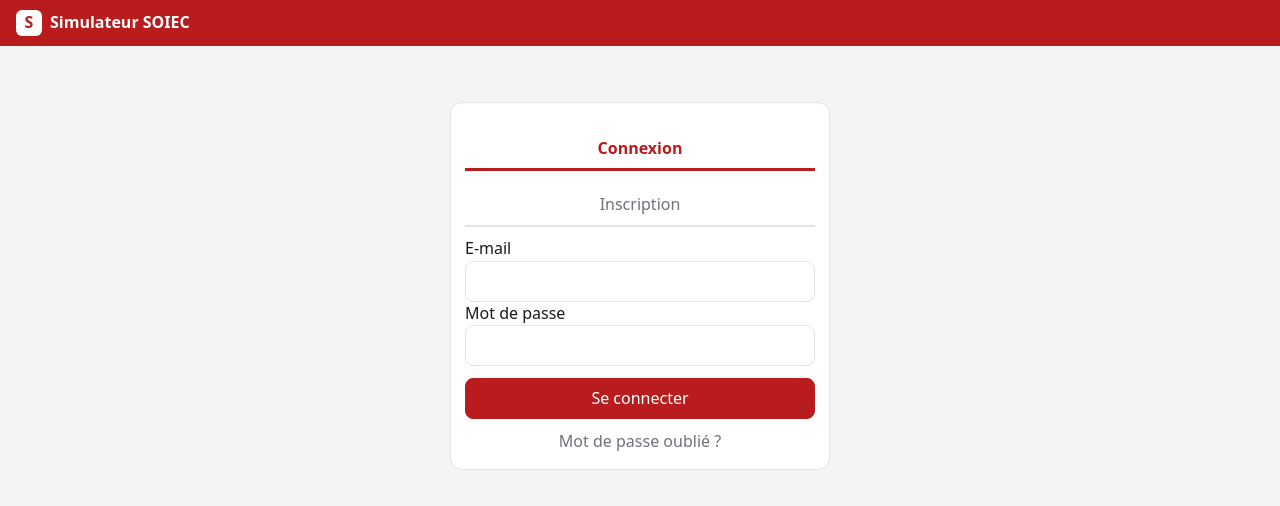
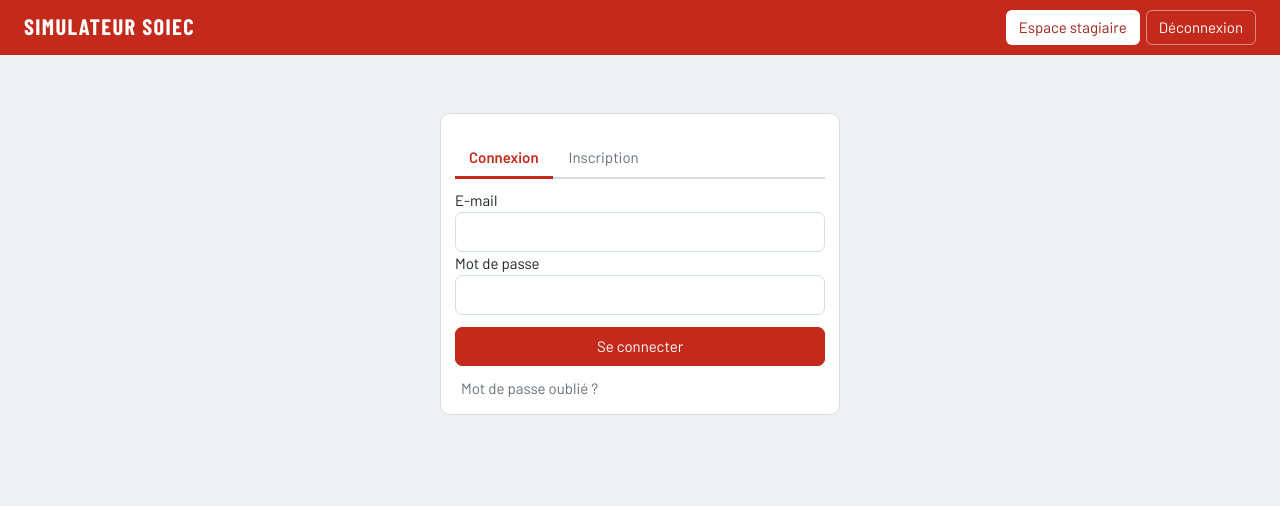
Before and after one commit to Dadou13270/DST, a React (Vite) app: page /connexion in a window 1280 px wide. Shown: the top 506 px of the page. Built offline with nearby package versions, Linux system fonts and the light colour scheme; no server answers; the database is empty; sample sign-in values are in the browser's storage.

Commit message:
Add files via upload

```diff
--- a/index.html
+++ b/index.html
@@ -3,7 +3,9 @@
   <head>
     <meta charset="UTF-8" />
     <meta name="viewport" content="width=device-width, initial-scale=1.0" />
-    <meta name="theme-color" content="#b91c1c" />
+    <meta name="theme-color" content="#c42a1c" />
+    <link rel="preconnect" href="https://fonts.googleapis.com" />
+    <link rel="stylesheet" href="https://fonts.googleapis.com/css2?family=Barlow+Condensed:wght@600;700&family=Barlow:wght@400;500;600&family=IBM+Plex+Mono:wght@500&display=swap" />
     <title>Simulateur SOIEC</title>
   </head>
   <body>
--- a/src/components/Layout.jsx
+++ b/src/components/Layout.jsx
@@ -1,15 +1,28 @@
-import { Link } from "react-router-dom";
+import { Link, useLocation } from "react-router-dom";
+import { useAuth } from "../lib/auth";
 
-export default function Layout({ children, right, wide }) {
+// Bandeau commun : Espace stagiaire / Espace admin (si admin) / nom / déconnexion.
+export default function Layout({ children, extra }) {
+  const { user, profil, isAdmin, logout } = useAuth() || {};
+  const { pathname } = useLocation();
+  const adm = pathname.startsWith("/admin");
   return (
     <>
       <header className="top">
-        <Link to="/" className="brand">
-          <span className="logo">S</span> Simulateur SOIEC
-        </Link>
-        <nav>{right}</nav>
+        <Link to="/" className="brand">Simulateur SOIEC</Link>
+        <nav>
+          {extra}
+          {user && (
+            <>
+              <Link to="/" className={adm ? "navbtn" : "navbtn on"}>Espace stagiaire</Link>
+              {isAdmin && <Link to="/admin" className={adm ? "navbtn on" : "navbtn"}>Espace admin</Link>}
+              {profil?.nom && <span className="who">{profil.nom}</span>}
+              <button className="navbtn" onClick={logout}>Déconnexion</button>
+            </>
+          )}
+        </nav>
       </header>
-      <main className={wide ? "wrap wide" : "wrap"}>{children}</main>
+      <main className="wrap">{children}</main>
     </>
   );
 }
--- a/src/pages/Admin.jsx
+++ b/src/pages/Admin.jsx
@@ -1,5 +1,5 @@
 import { useState } from "react";
-import { Link, Outlet } from "react-router-dom";
+import { Link, Outlet, useLocation } from "react-router-dom";
 import { signInWithEmailAndPassword } from "firebase/auth";
 import Layout from "../components/Layout";
 import { auth, configured } from "../firebase";
@@ -7,6 +7,7 @@ import { useAuth } from "../lib/auth";
 
 export default function AdminGate() {
   const { user, isAdmin, loading, logout } = useAuth();
+  const { pathname } = useLocation();
   const [email, setEmail] = useState("");
   const [pwd, setPwd] = useState("");
   const [err, setErr] = useState("");
@@ -74,6 +75,10 @@ export default function AdminGate() {
         </>
       }
     >
+      <div className="tabs">
+        <Link to="/admin" className="tablink"><button className={pathname === "/admin" || pathname.startsWith("/admin/scenario") ? "on" : ""}>Scénarios</button></Link>
+        <Link to="/admin/utilisateurs" className="tablink"><button className={pathname.startsWith("/admin/utilisateurs") ? "on" : ""}>Utilisateurs</button></Link>
+      </div>
       <Outlet />
     </Layout>
   );
--- a/src/pages/Player.jsx
+++ b/src/pages/Player.jsx
@@ -197,12 +197,11 @@ export default function Player() {
   /* ---------- Exercice ---------- */
   return (
     <Layout
-      wide
-      right={
+      extra={
         <>
           {remaining !== null && <span className={remaining < 0 ? "timer late" : "timer"}>{fmt(remaining)}</span>}
           {remaining === null && <span className="timer">{fmt(elapsed)}</span>}
-          <Link to="/">Quitter</Link>
+          <Link to="/" className="navbtn">Quitter</Link>
         </>
       }
     >
--- a/src/styles.css
+++ b/src/styles.css
@@ -1,78 +1,89 @@
 :root {
-  --bg: #f4f4f5; --card: #fff; --txt: #18181b; --mut: #71717a; --line: #e4e4e7;
-  --red: #b91c1c; --red-d: #991b1b; --ok: #15803d; --warn: #fef3c7;
+  --bg:#eef0f2; --card:#ffffff; --ink:#1b2127; --txt:#1b2127; --mut:#667079; --line:#d8dde1;
+  --red:#c42a1c; --red-d:#9d2015; --ok:#16794a; --warn:#fdf1d6; --soft:#f5f6f7;
+  --f-d:"Barlow Condensed","Arial Narrow",sans-serif; --f-b:"Barlow",system-ui,sans-serif; --f-m:"IBM Plex Mono",ui-monospace,monospace;
 }
 @media (prefers-color-scheme: dark) {
-  :root { --bg: #18181b; --card: #27272a; --txt: #f4f4f5; --mut: #a1a1aa; --line: #3f3f46; --warn: #422006; }
+  :root { --bg:#14181c; --card:#1e2429; --ink:#eceff1; --txt:#eceff1; --mut:#97a2ab; --line:#333c43; --red:#e0483a; --red-d:#c42a1c; --ok:#4cc38a; --warn:#3b3014; --soft:#262d33; color-scheme: dark; }
 }
 * { box-sizing: border-box; }
-body { margin: 0; font-family: system-ui, -apple-system, "Segoe UI", sans-serif; background: var(--bg); color: var(--txt); line-height: 1.45; }
-h1 { font-size: 1.5rem; margin: .4rem 0; } h2 { font-size: 1.2rem; margin: .2rem 0 .6rem; } h3 { font-size: 1rem; margin: .8rem 0 .3rem; }
+body { margin: 0; background: var(--bg); color: var(--ink); font: 15px/1.5 var(--f-b); padding-bottom: 32px; }
+h1, h2, h3 { font-family: var(--f-d); letter-spacing: .02em; margin: 0; line-height: 1.1; }
+h1 { font-size: 2rem; margin: .3rem 0; } h2 { font-size: 1.45rem; } h3 { font-size: 1.15rem; margin-top: 14px; }
 a { color: inherit; } code { background: var(--line); padding: 1px 5px; border-radius: 4px; }
 .muted { color: var(--mut); } small.muted { font-weight: 400; margin-left: 6px; }
-.err { color: #dc2626; } .ok-txt { color: var(--ok); }
-.pre { white-space: pre-wrap; }
+.err { color: #d6382a; } .ok-txt { color: var(--ok); } .pre { white-space: pre-wrap; }
+:focus-visible { outline: 2px solid var(--red); outline-offset: 2px; }
 
-.top { display: flex; justify-content: space-between; align-items: center; padding: 10px 16px; background: var(--red); color: #fff; position: sticky; top: 0; z-index: 10; }
-.top nav { display: flex; gap: 14px; align-items: center; }
-.top a, .top .link { color: #fff; text-decoration: none; }
+/* bandeau */
+.top { display: flex; justify-content: space-between; align-items: center; gap: 12px; flex-wrap: wrap; padding: 10px 24px; background: var(--red); color: #fff; position: sticky; top: 0; z-index: 10; }
+.brand { font-family: var(--f-d); font-size: 1.4rem; font-weight: 700; letter-spacing: .06em; text-transform: uppercase; text-decoration: none; }
+.top nav { display: flex; gap: 6px; align-items: center; flex-wrap: wrap; }
+.navbtn, .top .link { background: transparent; color: #fff; border: 1px solid rgba(255,255,255,.45); padding: 5px 12px; border-radius: 6px; font: inherit; cursor: pointer; text-decoration: none; }
+.navbtn.on { background: #fff; color: var(--red-d); }
+.who { padding: 0 8px; opacity: .95; }
 .link { background: none; border: 0; font: inherit; cursor: pointer; }
-.brand { font-weight: 700; display: flex; align-items: center; gap: 8px; }
-.logo { background: #fff; color: var(--red); width: 26px; height: 26px; border-radius: 6px; display: grid; place-items: center; font-weight: 800; }
-.wrap { max-width: 900px; margin: 0 auto; padding: 16px; } .wrap.wide { max-width: 1280px; }
+.timer { font-family: var(--f-m); background: rgba(0,0,0,.25); padding: 3px 10px; border-radius: 6px; } .timer.late { background: #f5b82e; color: #000; }
 
-.card { background: var(--card); border: 1px solid var(--line); border-radius: 12px; padding: 14px; margin: 10px 0; }
+/* page large */
+.wrap { max-width: 1480px; margin: 0 auto; padding: 18px 24px; }
+
+.card { background: var(--card); border: 1px solid var(--line); border-radius: 10px; padding: 14px; margin: 10px 0; min-width: 0; }
 .card.warn { background: var(--warn); }
 .row { display: flex; gap: 8px; align-items: center; flex-wrap: wrap; } .row.between { justify-content: space-between; } .row.end { justify-content: flex-end; margin-top: 10px; }
-.grow { flex: 1; }
+.grow { flex: 1; min-width: 0; }
 .cols { display: grid; grid-template-columns: 1fr 1fr; gap: 10px; }
 
-.btn { border: 1px solid var(--line); background: var(--card); color: var(--txt); padding: 8px 12px; border-radius: 8px; cursor: pointer; font: inherit; text-decoration: none; display: inline-block; }
+.btn { border: 1px solid var(--line); background: var(--card); color: var(--ink); padding: 7px 13px; border-radius: 7px; cursor: pointer; font: inherit; text-decoration: none; display: inline-block; }
 .btn:hover { border-color: var(--red); }
 .btn.primary { background: var(--red); border-color: var(--red); color: #fff; } .btn.primary:hover { background: var(--red-d); }
-.btn.danger { color: #dc2626; } .btn.big { padding: 12px 20px; font-size: 1.05rem; margin-top: 8px; }
+.btn.danger { color: #d6382a; } .btn.big { padding: 11px 22px; font-size: 1.05rem; margin-top: 10px; }
 .btn:disabled { opacity: .6; }
-.tag { background: var(--line); border-radius: 99px; padding: 2px 10px; font-size: .8rem; } .tag.ok { background: #bbf7d0; color: #14532d; }
+.tag { display: inline-block; background: var(--soft); border: 1px solid var(--line); border-radius: 99px; padding: 1px 10px; font-size: .78rem; }
+.tag.ok { color: var(--ok); border-color: var(--ok); }
 
-input, textarea, select { width: 100%; padding: 8px 10px; border: 1px solid var(--line); border-radius: 8px; background: var(--card); color: var(--txt); font: inherit; }
-select { width: auto; } textarea { resize: vertical; }
-.form label { display: block; margin: 10px 0 4px; font-weight: 600; font-size: .92rem; }
+input, textarea, select { width: 100%; padding: 8px 10px; border: 1px solid var(--line); border-radius: 7px; background: var(--card); color: var(--ink); font: inherit; }
+select { width: auto; max-width: 100%; } textarea { resize: vertical; } input[type=checkbox] { width: auto; }
+.form label { display: block; margin: 12px 0 4px; font-weight: 600; font-size: .9rem; }
 .form label.check, label.check { display: flex; gap: 8px; align-items: center; font-weight: 500; } .check input { width: auto; }
 
-.grid { display: grid; grid-template-columns: repeat(auto-fill, minmax(260px, 1fr)); gap: 14px; }
-.scn { text-decoration: none; padding: 0; overflow: hidden; display: block; } .scn:hover { border-color: var(--red); }
-.scn img, .scn .ph { width: 100%; height: 150px; object-fit: cover; display: block; } .scn-body { padding: 12px; }
-.ph { background: var(--line); color: var(--mut); display: grid; place-items: center; } .ph.tall { height: 220px; border-radius: 8px; }
-.item { align-items: center; } .thumb { width: 64px; height: 48px; object-fit: cover; border-radius: 6px; } .thumb.ph { display: block; }
-.login { max-width: 380px; margin: 40px auto; } .login button { margin-top: 12px; width: 100%; }
-.intro { text-align: center; max-width: 620px; margin: 30px auto; } .consigne { font-style: italic; }
+/* cartes scénarios */
+.grid { display: grid; grid-template-columns: repeat(auto-fill, minmax(270px, 1fr)); gap: 16px; }
+.scn { text-decoration: none; padding: 0; overflow: hidden; display: flex; flex-direction: column; justify-content: flex-start; margin: 0; }
+.scn:hover { border-color: var(--red); }
+.scn img, .scn .ph { width: 100%; height: 160px; object-fit: cover; display: block; flex: none; }
+.scn-body { padding: 12px; } .scn-body h3 { margin-top: 0; font-size: 1.3rem; }
+.ph { background: var(--soft); color: var(--mut); display: grid; place-items: center; } .ph.tall { height: 240px; border-radius: 8px; }
+.item { align-items: center; } .thumb { width: 64px; height: 48px; object-fit: cover; border-radius: 6px; background: var(--soft); } .thumb.ph { display: block; }
+.rub { font-size: 1.3rem; margin: 22px 0 8px; padding-bottom: 4px; border-bottom: 2px solid var(--line); }
+.rub .muted { font-size: .9rem; font-family: var(--f-b); font-weight: 400; }
 
-.sticky { position: sticky; top: 48px; background: var(--bg); padding: 6px 0; z-index: 5; }
-.tabs { display: flex; gap: 4px; border-bottom: 2px solid var(--line); margin-bottom: 10px; flex-wrap: wrap; }
-.tabs button { background: none; border: 0; padding: 8px 14px; cursor: pointer; font: inherit; color: var(--mut); border-bottom: 3px solid transparent; margin-bottom: -2px; }
+.login { max-width: 400px; margin: 40px auto; } .login button.btn { margin-top: 12px; width: 100%; }
+.intro { text-align: center; max-width: 680px; margin: 30px auto; } .consigne { font-style: italic; }
+
+.sticky { position: sticky; top: 52px; background: var(--bg); padding: 6px 0; z-index: 5; }
+.tabs { display: flex; gap: 2px; border-bottom: 2px solid var(--line); margin: 10px 0; flex-wrap: wrap; }
+.tabs button { background: none; border: 0; border-bottom: 3px solid transparent; margin-bottom: -2px; padding: 8px 14px; font: inherit; color: var(--mut); cursor: pointer; }
+.tabs button.on { color: var(--red); border-color: var(--red); font-weight: 600; }
 .tablink { text-decoration: none; }
-.tabs button.on { color: var(--red); border-color: var(--red); font-weight: 600; }
 
-.play { display: grid; grid-template-columns: 1fr 1fr; gap: 14px; align-items: start; }
-.photo { width: 100%; border-radius: 8px; cursor: zoom-in; max-height: 420px; object-fit: contain; background: #000; }
-.photo.zoom { max-height: none; cursor: zoom-out; } .photo.prev { max-height: 240px; width: auto; max-width: 100%; }
-.timer { background: rgba(0,0,0,.25); padding: 3px 10px; border-radius: 99px; font-variant-numeric: tabular-nums; } .timer.late { background: #fbbf24; color: #000; }
-
+/* poste de commandement */
+.play { display: grid; grid-template-columns: minmax(0, 1fr) minmax(0, 1.1fr); gap: 16px; align-items: start; }
+.photo { width: 100%; max-height: 480px; object-fit: contain; background: #000; border-radius: 8px; cursor: zoom-in; display: block; }
+.photo.zoom { max-height: none; cursor: zoom-out; } .photo.prev { max-height: 220px; width: auto; max-width: 100%; }
 .chips { display: flex; gap: 6px; flex-wrap: wrap; margin-bottom: 8px; }
-.chip { border: 1px solid var(--line); background: var(--card); color: var(--txt); border-radius: 99px; padding: 5px 12px; cursor: pointer; font: inherit; }
+.chip { border: 1px solid var(--line); background: var(--card); color: var(--ink); border-radius: 99px; padding: 4px 12px; cursor: pointer; font: inherit; }
 .chip.on { background: var(--red); border-color: var(--red); color: #fff; }
-.chat { height: 340px; overflow-y: auto; border: 1px solid var(--line); border-radius: 8px; padding: 10px; background: var(--bg); }
-.bubble { max-width: 85%; padding: 8px 12px; border-radius: 12px; margin: 6px 0; white-space: pre-wrap; }
-.bubble small { display: block; opacity: .7; font-size: .72rem; margin-bottom: 2px; }
+.chat { height: 420px; overflow-y: auto; border: 1px solid var(--line); border-radius: 8px; padding: 10px; background: var(--soft); }
+.bubble { max-width: 88%; padding: 7px 12px; border-radius: 12px; margin: 6px 0; white-space: pre-wrap; overflow-wrap: anywhere; }
+.bubble small { display: block; opacity: .7; font-size: .72rem; }
 .bubble.me { background: var(--red); color: #fff; margin-left: auto; } .bubble.them { background: var(--card); border: 1px solid var(--line); }
 .ask { display: flex; gap: 8px; margin-top: 8px; }
-.note { margin-bottom: 8px; } .note label, .notes > label { display: block; font-size: .92rem; margin-bottom: 3px; }
+.note { margin-bottom: 8px; } .note label, .notes > label { display: block; font-size: .9rem; margin: 8px 0 3px; }
 
 .cmp { width: 100%; border-collapse: collapse; } .cmp th, .cmp td { border: 1px solid var(--line); padding: 8px; vertical-align: top; text-align: left; white-space: pre-wrap; }
-.cmp thead th { background: var(--bg); } .cmp tbody th { width: 140px; background: var(--bg); }
-.checks { list-style: none; padding: 0; margin: 0; } .checks .yes { color: var(--ok); } .checks .no { color: #dc2626; }
+.cmp thead th, .cmp tbody th { background: var(--soft); } .cmp tbody th { width: 150px; }
+.checks { list-style: none; padding: 0; margin: 0; } .checks .yes { color: var(--ok); } .checks .no { color: #d6382a; }
 
-@media (max-width: 800px) { .play, .cols { grid-template-columns: 1fr; } .top { padding: 8px 10px; } .sticky { top: 44px; } }
+@media (max-width: 800px) { .play, .cols { grid-template-columns: 1fr; } .top { padding: 8px 12px; } .wrap { padding: 12px; } .sticky { top: 48px; } }
 @media print { .top, .btn, .tabs { display: none; } body { background: #fff; color: #000; } .card { border-color: #999; } }
-.rub { font-size: 1.2rem; margin: 22px 0 8px; padding-bottom: 4px; border-bottom: 2px solid var(--line); }
-.rub .muted { font-size: .9rem; font-weight: 400; }
```
